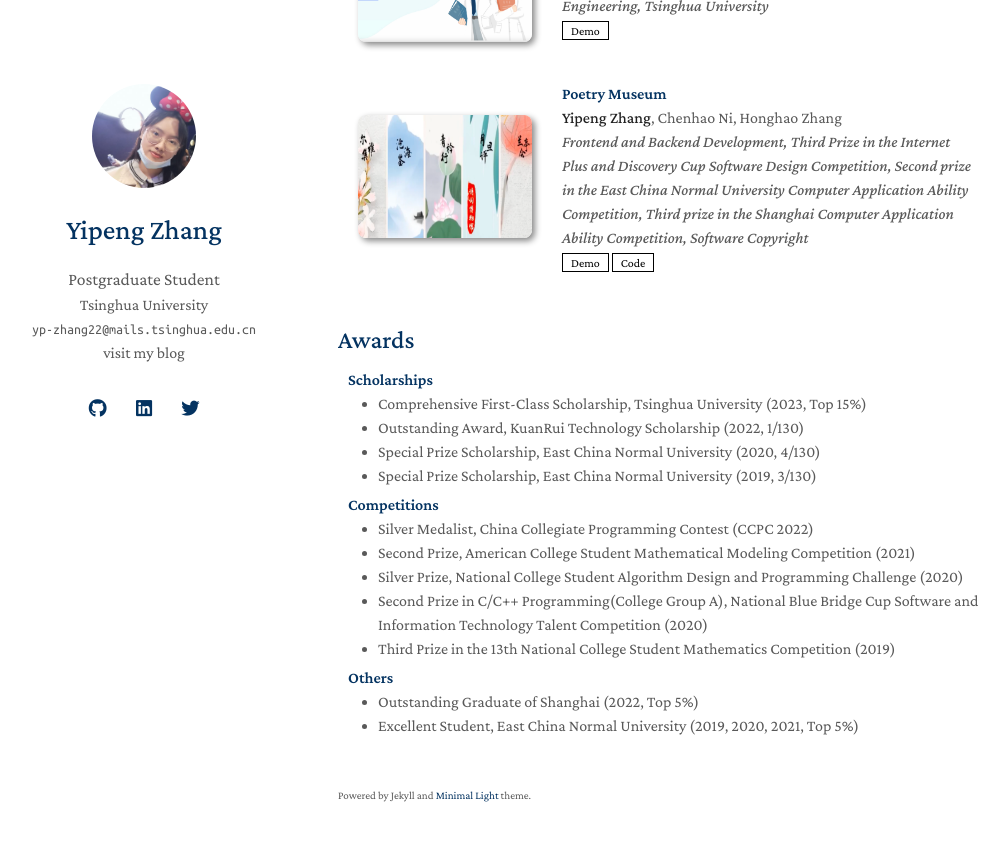
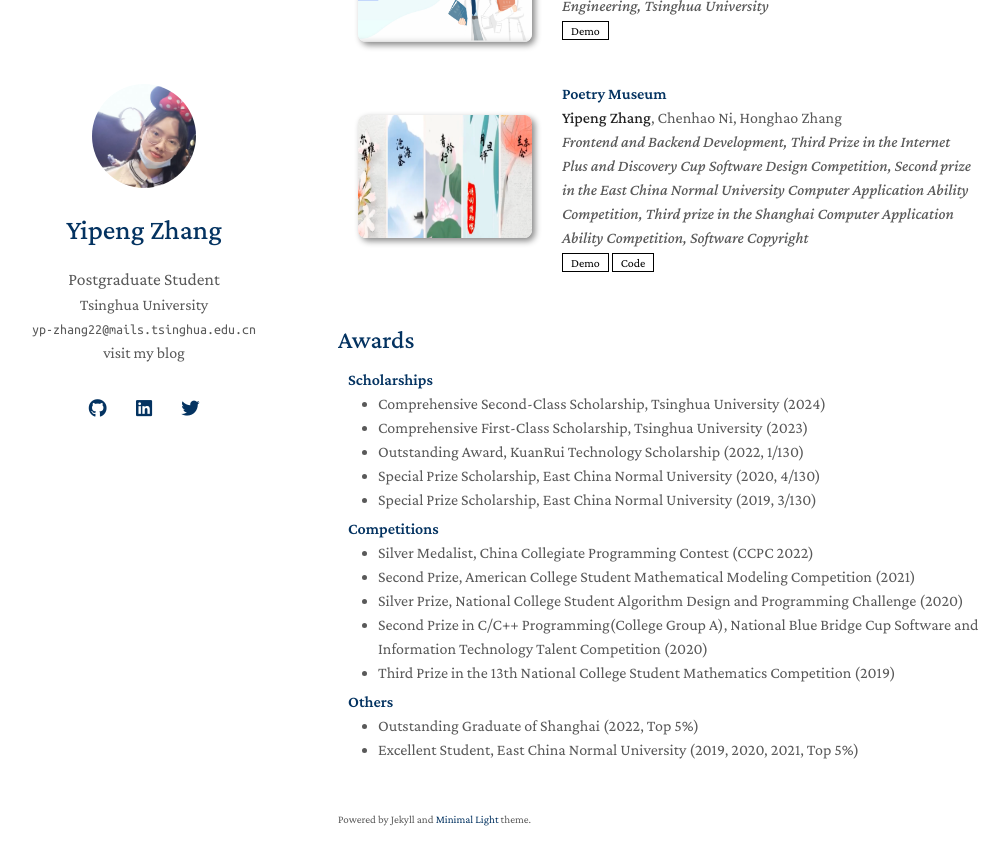
Before and after one commit to YipengZhang22/YipengZhang22.github.io, a Jekyll site: the page built from index.md, in a window 1280 px wide and 900 px high, scrolled down 1131 px. Shown: the top 865 px of the window, without its empty margins (132-1140 px from the left). Built offline with Jekyll 4.4.1, drawn with Linux system fonts in a browser that asks for light colours; nearby versions of some CDN libraries; a style sheet for code colours, icons or effects is not loaded; our own code applies the rules of GitHub Pages for plain Markdown files.

Commit message:
Update awards.md

```diff
--- a/_includes/awards.md
+++ b/_includes/awards.md
@@ -3,7 +3,8 @@
 <h4 style="margin:0 10px 0;">Scholarships</h4>
 
 <ul style="margin:0 0 5px;">
-  <li><autocolor>Comprehensive First-Class Scholarship, Tsinghua University (2023, Top 15%)</autocolor></li>
+  <li><autocolor>Comprehensive Second-Class Scholarship, Tsinghua University (2024)</autocolor></li>
+   <li><autocolor>Comprehensive First-Class Scholarship, Tsinghua University (2023)</autocolor></li>
   <li><a href="https://www.cs.ecnu.edu.cn/17/59/c19867a399193/page.html/"><autocolor>Outstanding Award, KuanRui Technology Scholarship (2022, 1/130)</autocolor></a></li>
   <li><autocolor>Special Prize Scholarship, East China Normal University (2020, 4/130)</autocolor></li>
   <li><autocolor>Special Prize Scholarship, East China Normal University (2019, 3/130)</autocolor></li>
```
